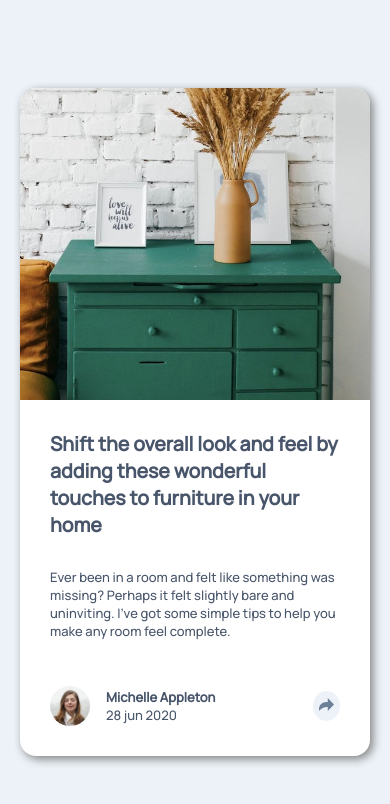
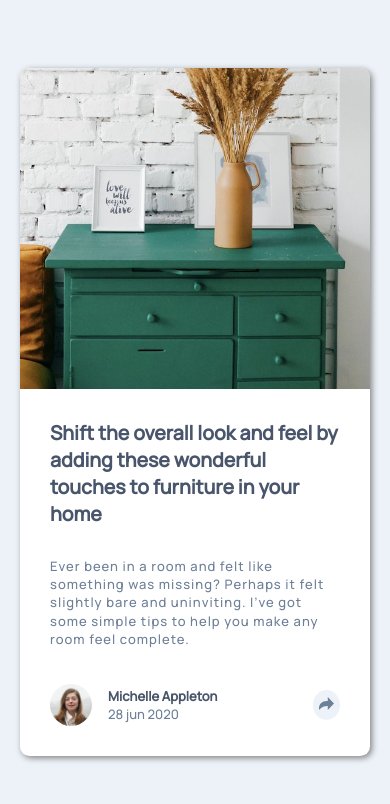
Before and after one commit to danieljml/Frontend-Mentor, a plain HTML site: page index.html in a window 390 px wide. Drawn offline with Linux system fonts and the light colour scheme.

Commit message:
css refactor

```diff
--- a/styles/card.css
+++ b/styles/card.css
@@ -23,8 +23,8 @@ body {
   background: white;
   width: 720px;
   min-height: 200px;
-  border-radius: 1rem;
-  box-shadow: 3px 3px 10px gray;
+  border-radius: 0.6rem;
+  box-shadow: 2px 2px 6px gray;
 }
 
 .left-side-image {
@@ -32,7 +32,7 @@ body {
   background-position: left;
   background-repeat: no-repeat;
   background-size: cover;
-  border-radius: 1rem 0 0 1rem;
+  border-radius: 0.6rem 0 0 0.6rem;
   border-top-right-radius: 0;
   border-bottom-right-radius: 0;
 }
@@ -50,7 +50,7 @@ body {
 }
 
 .right-side-content__description {
-  color: hsl(217, 19%, 35%);
+  color: hsl(214, 17%, 51%);
   font-weight: 500;
   padding: 1rem 0;
 }
@@ -67,8 +67,8 @@ body {
 }
 
 .avatar__image {
-  width: 40px;
-  height: 40px;
+  width: 42px;
+  height: 42px;
   border-radius: 50%;
 }
 
@@ -85,7 +85,7 @@ body {
 }
 
 .about__date {
-  color: hsl(217, 19%, 35%);
+  color: hsl(214, 17%, 51%);
   font-weight: 500;
 }
 
@@ -109,7 +109,7 @@ body {
   top: -66px;
   right: -97px;
   padding: 0.8rem 2.5rem;
-  border-radius: 10px;
+  border-radius: 0.6rem;
   background: hsl(217, 19%, 35%);
   box-shadow: 3px 3px 10px gray;
   color: white;
@@ -164,9 +164,11 @@ body {
   .card {
     position: relative;
     margin: 20px;
+    margin-top: 0;
     grid-template-columns: 1fr;
     grid-template-rows: 1.75fr 2fr;
   }
+
   .right-side-content {
     padding: 0;
   }
@@ -176,7 +178,7 @@ body {
   }
 
   .left-side-image {
-    border-radius: 1rem 1rem 0 0;
+    border-radius: 0.6rem 0.6rem 0 0;
   }
 
   .info-autor {
@@ -194,7 +196,9 @@ body {
   }
 
   .right-side-content__description {
-    padding: 0 30px 30px 30px;
+    padding: 0 30px 20px 30px;
+    line-height: 1.4;
+    letter-spacing: 1px;
   }
 
   .info-author__share-active {
@@ -202,7 +206,7 @@ body {
     bottom: 0;
     right: 0;
     left: 0;
-    padding: 1.2rem 1.5rem;
+    padding: 1.2rem 1.88rem;
     border-top-left-radius: 0;
     border-top-right-radius: 0;
   }
```
